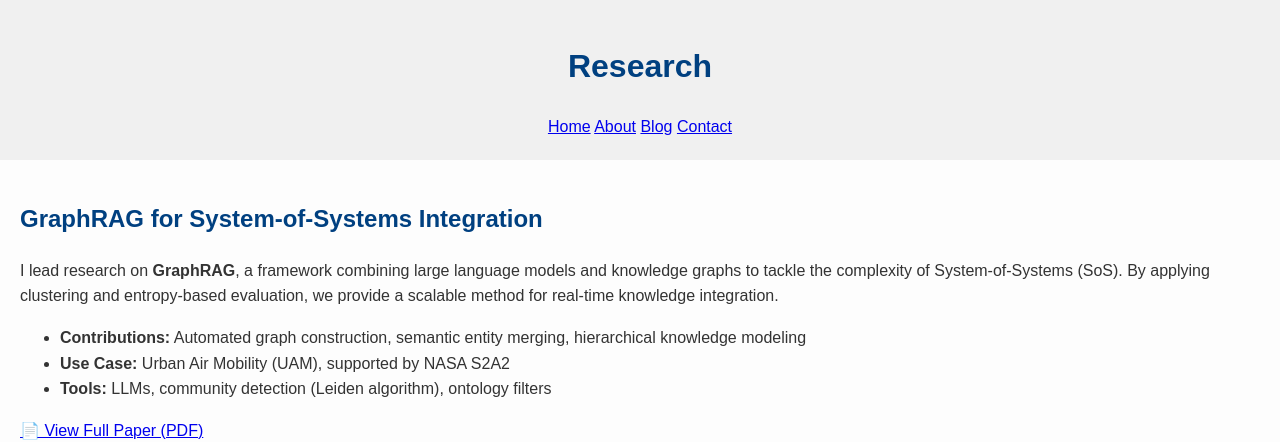
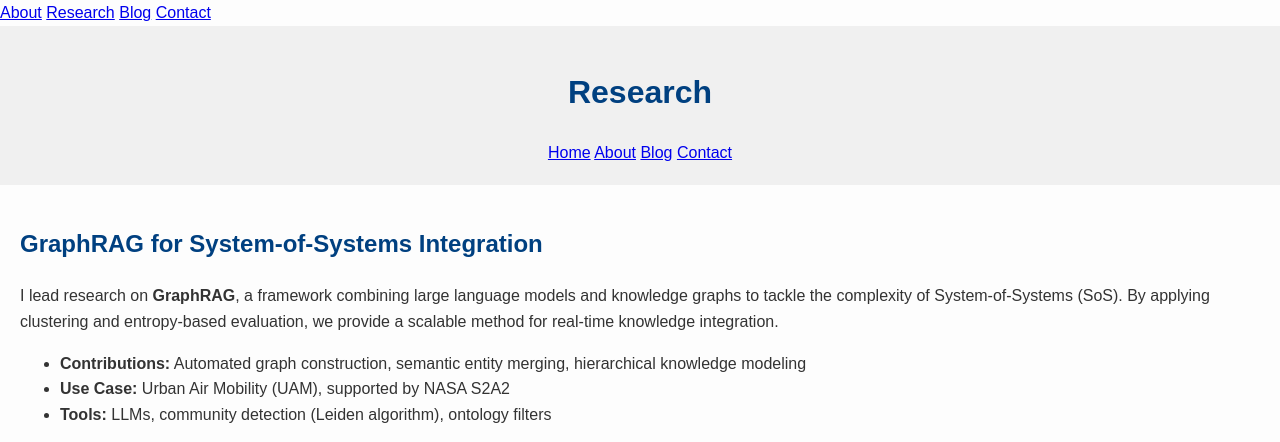
Before and after one commit to yinchienhuang/yinchienHuang.github.io, a plain HTML site: page research.html in a window 1280 px wide. Shown: the top 442 px of the page. Drawn offline with Linux system fonts and the light colour scheme.

Commit message:
add images

```diff
--- a/research.html
+++ b/research.html
@@ -8,6 +8,14 @@
   <link rel="stylesheet" href="style.css" />
   <link rel="icon" href="favicon.svg" type="image/svg+xml" />
 </head>
+
+<nav>
+  <a href="about.html">About</a>
+  <a href="research.html">Research</a>
+  <a href="blog.html">Blog</a>
+  <a href="contact.html">Contact</a>
+</nav>
+
 <body>
   <header>
     <h1>Research</h1>
```
Also changed, not shown: assets/images/MicrosoftTeams-image (35).png (added), assets/images/S__5210122.jpg (added), assets/images/S__5210136.jpg (added), 3 other files.
